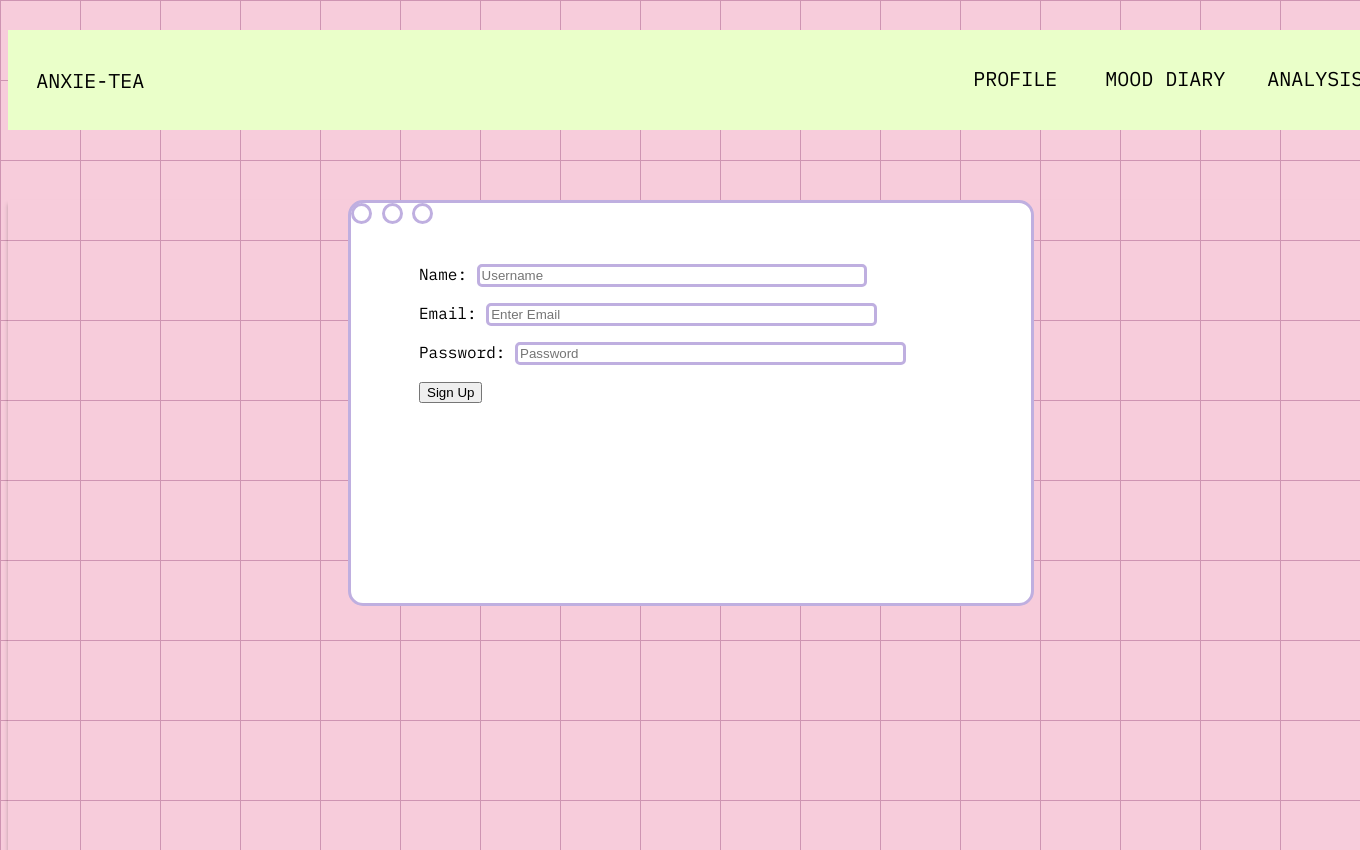
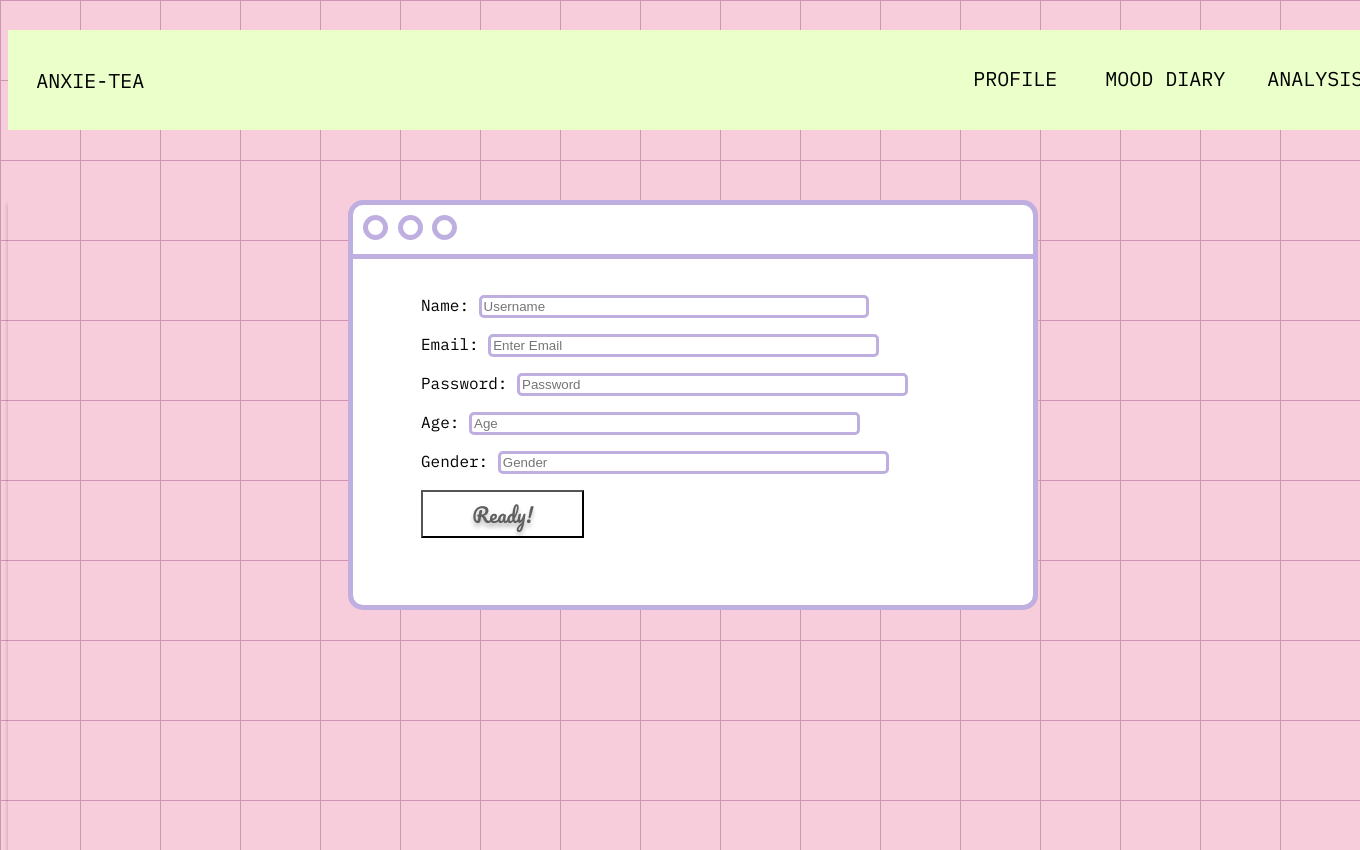
Before and after one commit to PennSpark/sp22-blue-AnxieTea, a Django app: page /signup/ in a window 1360 px wide. Shown: the top 850 px of the page. Run offline with Django 3.2, Linux system fonts and the light colour scheme.

Commit message:
changed slight styling things

```diff
--- a/anxietea/static/css/login.css
+++ b/anxietea/static/css/login.css
@@ -22,7 +22,7 @@ body {
 
 .form-header {
   padding: 10px;
-  border-bottom: 3px solid #bfafe0;
+  border-bottom: 5px solid #bfafe0;
 }
 
 .form-input {
@@ -46,7 +46,7 @@ input {
   width: 15px;
   background: white;
   border-radius: 50%;
-  border: 3px solid #bfafe0;
+  border: 5px solid #bfafe0;
   display: inline-block;
 }
 
@@ -57,7 +57,7 @@ input {
   margin-top: 25vh;
   background-color: white;
   border-radius: 15px;
-  border: 3px solid #bfafe0;
+  border: 5px solid #bfafe0;
 }
 
 h1 {
@@ -129,6 +129,27 @@ h1 {
   background: #eaffc9;
 }
 
+.submit-button {
+  width: 30%;
+  height: 15%;
+
+  background-color: #ffffff;
+
+  font-family: "Pacifico";
+  font-style: normal;
+  font-weight: 400;
+  font-size: 20px;
+  line-height: 35px;
+  display: flex;
+  align-items: center;
+  text-align: center;
+  justify-content: center;
+
+  color: #605f5f;
+
+  text-shadow: 0px 4px 4px rgba(0, 0, 0, 0.25);
+}
+
 /* . -> class
 # -> id
 no selector ->  */
--- a/anxietea/templates/anxietea/signup.html
+++ b/anxietea/templates/anxietea/signup.html
@@ -10,7 +10,7 @@
     <!-- <link rel="stylesheet" type="text/css" href="login.css" /> -->
     <meta charset="utf-8" />
     <style>
-      @import url("https://fonts.googleapis.com/css2?family=IBM+Plex+Mono&display=swap");
+      @import url('https://fonts.googleapis.com/css2?family=IBM+Plex+Mono&family=Pacifico&display=swap');
     </style>
   </head>
   <body>
@@ -25,9 +25,11 @@
     <div>
       <div>
         <div class="purple-rect">
-          <span class="dot"></span>
-          <span class="dot"></span>
-          <span class="dot"></span>
+          <div class="form-header">
+        <span class="dot"></span>
+        <span class="dot"></span>
+        <span class="dot"></span>
+      </div>
           <form method="POST" action="/signup/" class="signup-form">
             <!-- {% csrf_token %} -->
             <p>
@@ -41,7 +43,15 @@
               Password:
               <input name="password" type="password" placeholder="Password" />
             </p>
-            <button type="submit">Sign Up</button>
+            <p>
+              Age:
+              <input name="age" type="age" placeholder="Age" />
+            </p>
+            <p>
+              Gender:
+              <input name="Gender" type="Gender" placeholder="Gender" />
+            </p>
+            <button type="submit" class = "submit-button">Ready!</button>
           </form>
         </div>
       </div>
```
Also changed, not shown: anxietea/static/css/style.css (+19 -33 lines).
